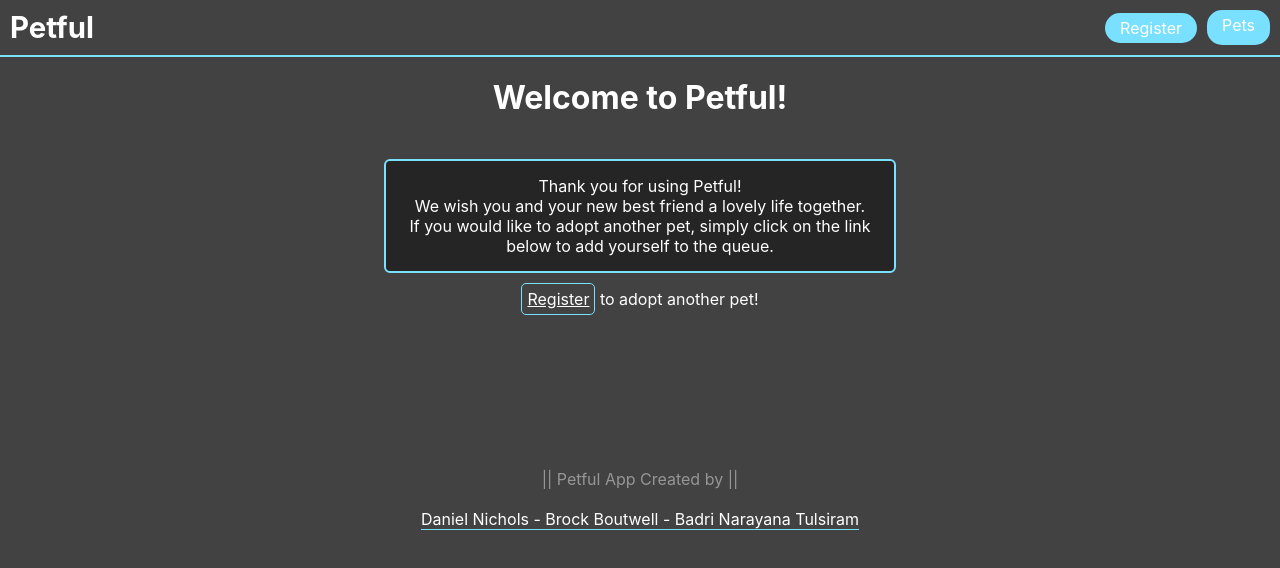
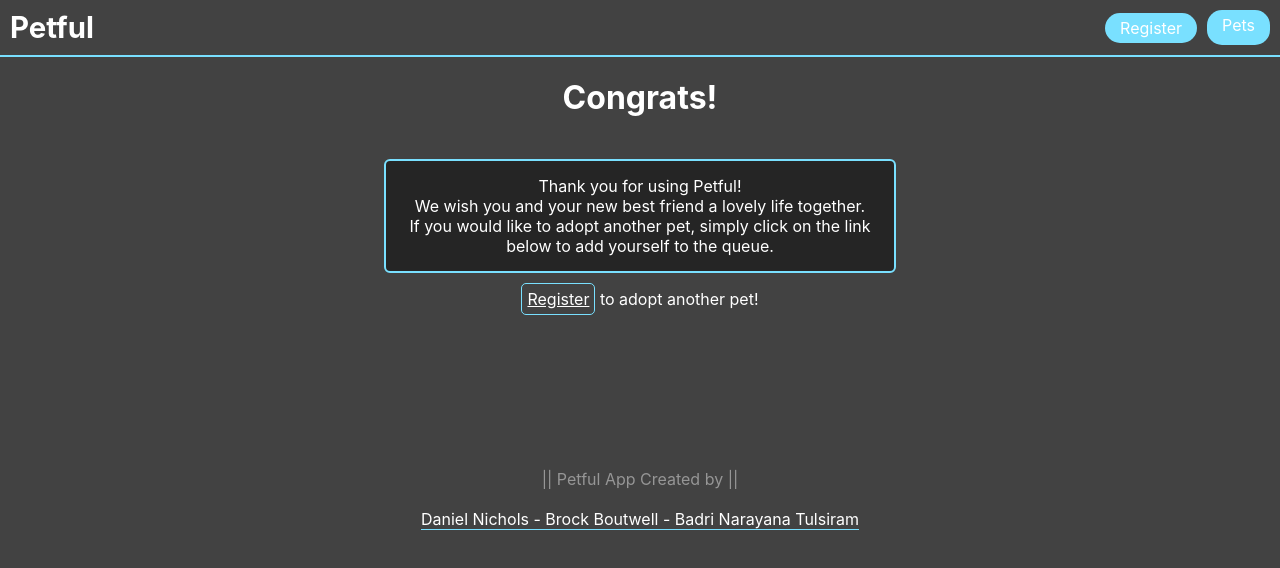
Before and after one commit to thinkful-ei-gecko/Daniel-Badri-Brock-Client, a React (Create React App) app: page /success in a window 1280 px wide. Shown: the top 568 px of the page. Built offline with nearby package versions, Linux system fonts and the light colour scheme; no server answers.

Commit message:
Refactored to address redirect error. Updated components to remove some unused components.

```diff
--- a/src/routes/AdoptionPage/AdoptionPage.js
+++ b/src/routes/AdoptionPage/AdoptionPage.js
@@ -1,8 +1,10 @@
 import React, { Component } from 'react';
+import { Link } from 'react-router-dom';
 import './AdoptionPage.css';
 import PetApiService from '../../services/pet-api-service';
 import DisplayAnimal from '../DisplayAnimal/DisplayAnimal';
 import TokenService from '../../services/token-service';
+import { withRouter } from 'react-router-dom';
 
 export default class AdoptionPage extends Component {
   state = {
@@ -72,13 +74,13 @@ export default class AdoptionPage extends Component {
             {this.state.error ? (
               <span className="wait">{this.state.error}</span>
             ) : null}
-            <Link to='/success'><button
+            <button
               onClick={() => {
                 this.handleAdoptDog();
               }}
             >
               Adopt
-            </button></Link>
+            </button>
           </li>
         );
       }
--- a/src/routes/SuccessPage/SuccessPage.js
+++ b/src/routes/SuccessPage/SuccessPage.js
@@ -6,7 +6,7 @@ export default class SuccessPage extends Component {
   render() {
     return (
       <div className="LandingPageContainer">
-        <h1>Welcome to Petful!</h1>
+        <h1>Congrats!</h1>
         <br />
         <p className="landingPageInto">
           Thank you for using Petful!
```
